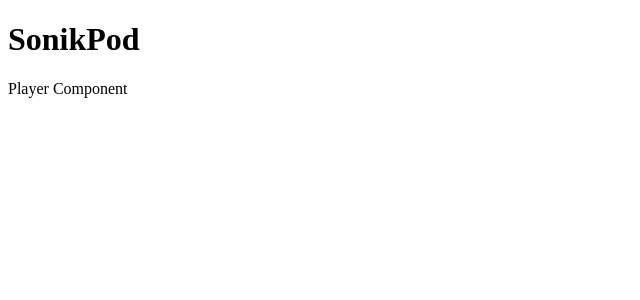
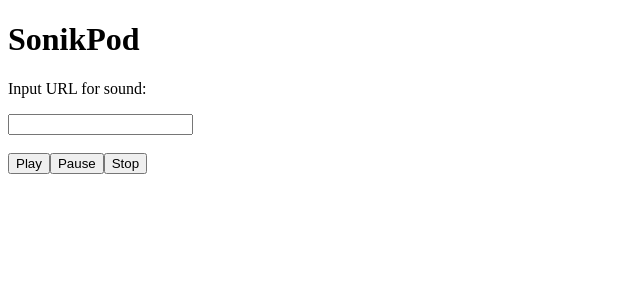
Before and after one commit to akashdeshpande/sonikpod, a React (Vite) app: page / in a window 1280 px wide. Shown: the top 300 px of the page, without its empty margins (0-640 px from the left). Built offline with nearby package versions, Linux system fonts and the light colour scheme.

Commit message:
Howler basic integration

```diff
--- a/src/components/player/Player.jsx
+++ b/src/components/player/Player.jsx
@@ -1,5 +1,51 @@
+import { Howl } from "howler";
+import { useState } from "react";
+
 function Player(props) {
-    return <div>Player Component</div>;
+
+    const [mediaUrl, setMediaUrl] = useState("");
+    const [sound, setSound] = useState(null);
+
+    function playSound() {
+        if(sound) {
+            sound.play();
+        }
+
+        else {
+            const sound = new Howl({
+                src: mediaUrl,
+                preload: true,
+                onend: () => console.log("playback finished"),
+                onloaderror: (id, error) => console.error("Error loading sound source: ", error )
+            });
+
+            setSound(sound);
+
+            sound.play();
+        }
+    }
+
+    function pauseSound() {
+        if(sound)
+            sound.pause();
+    }
+
+    function stopSound() {
+        if(sound)
+            sound.stop();
+    }
+
+    return <>
+        <p>Input URL for sound:</p>
+        <input type="text" id="mediaUrl" onChange={(e) => setMediaUrl(e.target.value) } value={mediaUrl}/>
+
+
+        <br />
+        <br />
+        <button onClick={playSound}>Play</button>
+        <button onClick={pauseSound}>Pause</button>
+        <button onClick={stopSound}>Stop</button>
+    </>;
 }
 
 export default Player;
```
